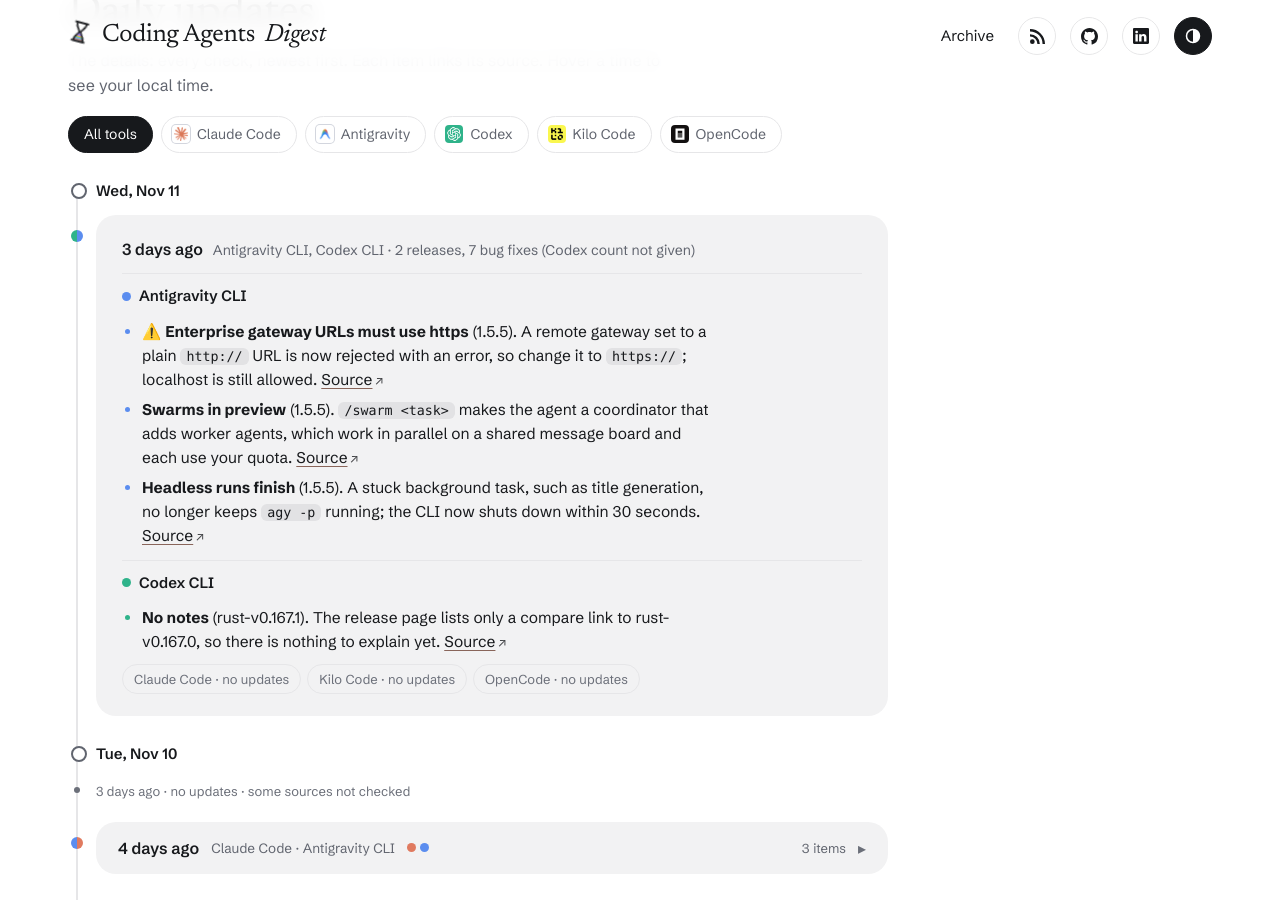
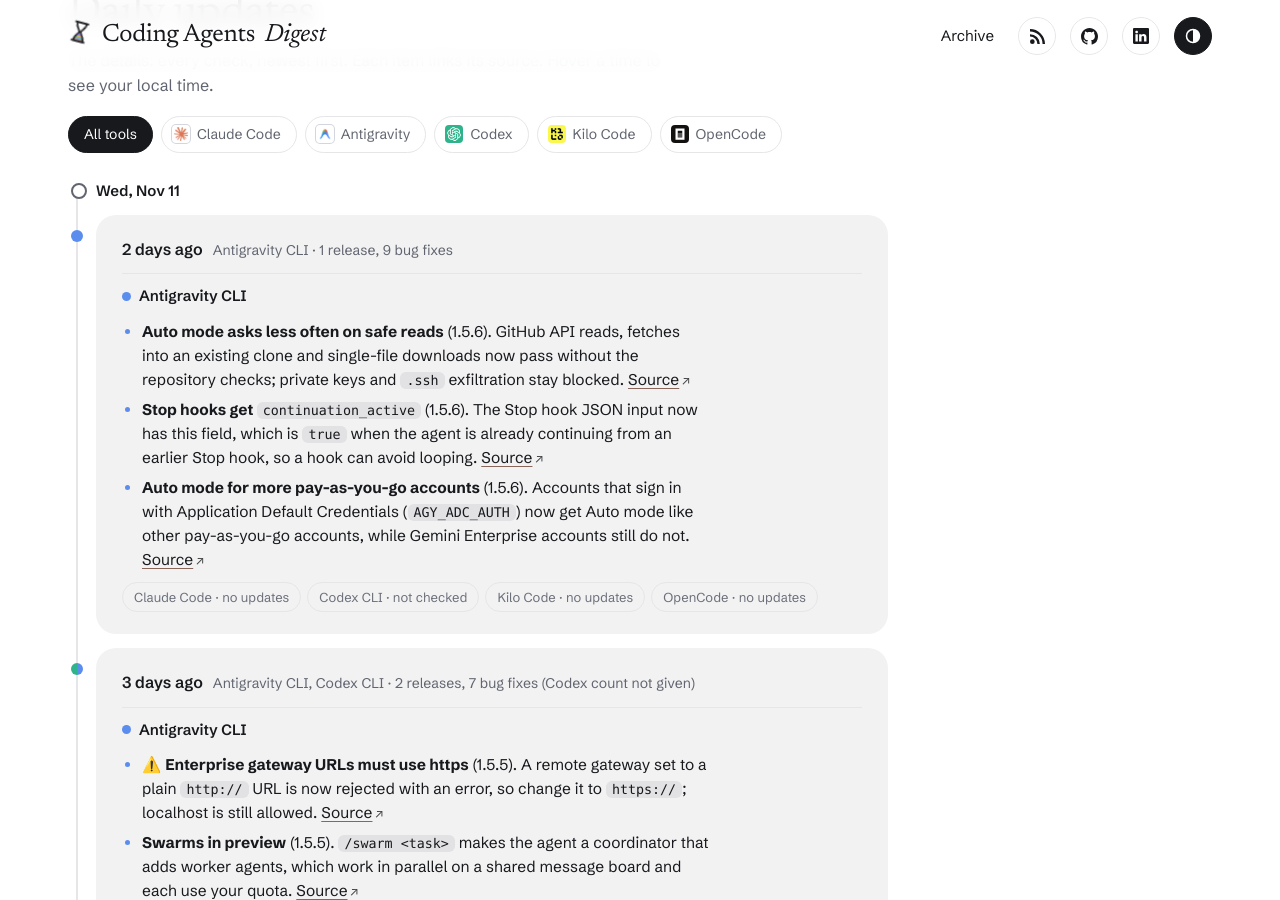
Before and after one commit to IbrahimSobh/coding-agents-digest, a Jekyll site: the page built from docs/index.html, in a window 1280 px wide and 900 px high, scrolled down 4896 px. Built offline with Jekyll 4.4.1, drawn with Linux system fonts in a browser that asks for light colours; some of the changed text lies outside the part shown.

Commit message:
Check 2026-11-11 23:41: Antigravity CLI
Co-Authored-By: Claude Haiku 5.5 <noreply@anthropic.com>
Claude-Session: https://claude.ai/code/session_01FsAJhAPoK2bXCfeHcCVKXm

```diff
--- a/docs/_data/brief.json
+++ b/docs/_data/brief.json
@@ -1,8 +1,8 @@
 {
- "updated": "2026-11-11T08:41+02:00",
- "updated_label": "Nov 11, 08:41",
+ "updated": "2026-11-11T23:41+02:00",
+ "updated_label": "Nov 11, 23:41",
  "window": "Nov 4 to Nov 11, 2026",
- "headline": "Security fixes in Claude Code 2.1.319 and Antigravity CLI 1.5.3 lead; Antigravity CLI 1.5.5 rejects plain-http remote gateways.",
+ "headline": "Security fixes in Claude Code 2.1.319 and Antigravity CLI 1.5.3 lead; Antigravity CLI 1.5.6 lets Auto mode ask less often.",
  "themes": [
   {
    "tag": "Security",
--- a/docs/_data/headlines.json
+++ b/docs/_data/headlines.json
@@ -53,5 +53,6 @@
  {"updated": "2026-11-09T23:41+02:00", "window": "Nov 2 to Nov 9, 2026", "headline": "Claude Code 2.1.319 and Antigravity CLI 1.5.3 fix security holes; headless runs now exit non-zero when refused or cut short."},
  {"updated": "2026-11-10T08:42+02:00", "window": "Nov 3 to Nov 10, 2026", "headline": "Security fixes in Claude Code 2.1.319 and Antigravity 1.5.3 lead the week; 1.5.4 adds Auto mode for editors."},
  {"updated": "2026-11-10T23:41+02:00", "window": "Nov 3 to Nov 10, 2026", "headline": "Security fixes in Claude Code 2.1.319 and Antigravity 1.5.3 lead the week; 1.5.4 adds Auto mode for editors."},
- {"updated": "2026-11-11T08:41+02:00", "window": "Nov 4 to Nov 11, 2026", "headline": "Security fixes in Claude Code 2.1.319 and Antigravity CLI 1.5.3 lead; Antigravity CLI 1.5.5 rejects plain-http remote gateways."}
+ {"updated": "2026-11-11T08:41+02:00", "window": "Nov 4 to Nov 11, 2026", "headline": "Security fixes in Claude Code 2.1.319 and Antigravity CLI 1.5.3 lead; Antigravity CLI 1.5.5 rejects plain-http remote gateways."},
+ {"updated": "2026-11-11T23:41+02:00", "window": "Nov 4 to Nov 11, 2026", "headline": "Security fixes in Claude Code 2.1.319 and Antigravity CLI 1.5.3 lead; Antigravity CLI 1.5.6 lets Auto mode ask less often."}
 ]
--- a/docs/_data/releases.json
+++ b/docs/_data/releases.json
@@ -283,5 +283,6 @@
  {"tool": "claude-code", "tag": "v2.1.322", "date": "2026-11-10"},
  {"tool": "antigravity-cli", "tag": "1.5.4", "date": "2026-11-10"},
  {"tool": "antigravity-cli", "tag": "1.5.5", "date": "2026-11-10"},
- {"tool": "codex", "tag": "rust-v0.167.1", "date": "2026-11-10"}
+ {"tool": "codex", "tag": "rust-v0.167.1", "date": "2026-11-10"},
+ {"tool": "antigravity-cli", "tag": "1.5.6", "date": "2026-11-11"}
 ]
--- /dev/null
+++ b/docs/digests/2026-11-11-2341.md
@@ -0,0 +1,27 @@
+---
+layout: digest
+title: "Check: Nov 11, 2026, 23:41"
+date: 2026-11-11 23:41:00 +0200
+run: "Nov 11, 2026, 23:41 (Cairo)"
+since: "Nov 11, 2026, 08:41"
+quiet: false
+summary: "Antigravity CLI 1.5.6 makes Auto mode ask less often on safe reads, with 9 bug fixes. Codex CLI not checked."
+---
+Antigravity CLI · 1 release, 9 bug fixes
+
+### Claude Code
+- No updates since Nov 11, 2026, 08:41.
+
+### Antigravity CLI
+- **Auto mode asks less often on safe reads** (1.5.6). GitHub API reads, fetches into an existing clone and single-file downloads now pass without the repository checks; private keys and `.ssh` exfiltration stay blocked. [Source](https://github.com/google-antigravity/antigravity-cli/releases/tag/1.5.6)
+- **Stop hooks get `continuation_active`** (1.5.6). The Stop hook JSON input now has this field, which is `true` when the agent is already continuing from an earlier Stop hook, so a hook can avoid looping. [Source](https://github.com/google-antigravity/antigravity-cli/releases/tag/1.5.6)
+- **Auto mode for more pay-as-you-go accounts** (1.5.6). Accounts that sign in with Application Default Credentials (`AGY_ADC_AUTH`) now get Auto mode like other pay-as-you-go accounts, while Gemini Enterprise accounts still do not. [Source](https://github.com/google-antigravity/antigravity-cli/releases/tag/1.5.6)
+
+### Codex CLI
+- Not checked (source could not be read).
+
+### Kilo Code
+- No updates since Nov 11, 2026, 08:41.
+
+### OpenCode
+- No updates since Nov 11, 2026, 08:41.
```
Also changed, not shown: task/state.json (+4 -4 lines).
